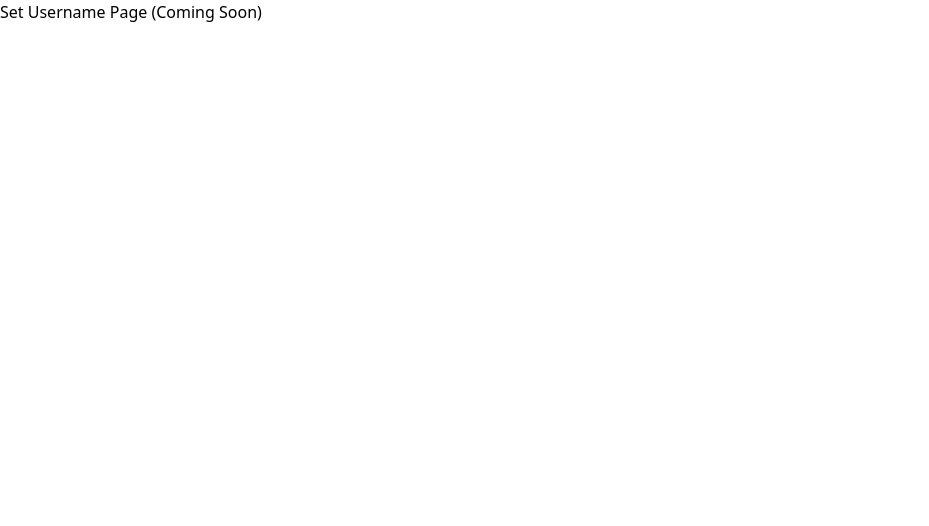
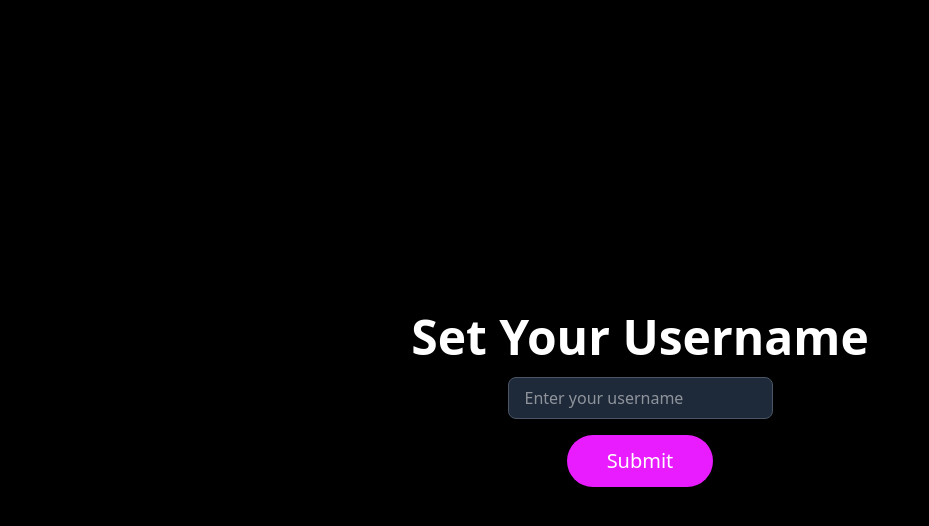
Before and after one commit to Siddesh0002T/rubbyroomchatpro, a React (Vite) app: page /set-username in a window 1280 px wide. Shown: the top 526 px of the page, without its empty margins (0-929 px from the left). Built offline with nearby package versions, Linux system fonts and the light colour scheme.

Commit message:
Add SetUsernamePage and update routing
Introduced a new SetUsernamePage component with a form for setting the username. Updated App.tsx to route '/set-username' to the new component instead of a placeholder.

```diff
--- a/src/App.tsx
+++ b/src/App.tsx
@@ -1,13 +1,14 @@
 import React from 'react';
 import { BrowserRouter as Router, Routes, Route } from 'react-router-dom';
 import GetStartedPage from './pages/GetStartedPage';
+import SetUsernamePage from './pages/SetUsernamePage'; // Import your SetUsernamePage component
 
 const App: React.FC = () => {
   return (
-    <Router>
+     <Router>
       <Routes>
         <Route path="/" element={<GetStartedPage />} />
-        <Route path="/set-username" element={<div>Set Username Page (Coming Soon)</div>} />
+        <Route path="/set-username" element={<SetUsernamePage />} />
       </Routes>
     </Router>
   );
--- /dev/null
+++ b/src/pages/SetUsernamePage.tsx
@@ -0,0 +1,38 @@
+import React, { useState } from 'react';
+import { useNavigate } from 'react-router-dom';
+
+const SetUsernamePage: React.FC = () => {
+  const [username, setUsername] = useState('');
+  const navigate = useNavigate();
+
+  const handleSubmit = (e: React.FormEvent) => {
+    e.preventDefault();
+    // Here you can handle the username submission logic (e.g., save to context or state)
+    console.log('Username set to:', username);
+    navigate('/'); // Navigate to the home or another page after setting the username
+  };
+
+  return (
+    <div className="min-h-screen bg-black flex flex-col items-center justify-center px-6 text-center">
+      <h1 className="text-white text-4xl md:text-5xl font-bold mb-4">Set Your Username</h1>
+      <form onSubmit={handleSubmit} className="flex flex-col items-center">
+        <input
+          type="text"
+          value={username}
+          onChange={(e) => setUsername(e.target.value)}
+          placeholder="Enter your username"
+          className="bg-gray-800 text-white border border-gray-600 rounded-lg py-2 px-4 mb-4"
+          required
+        />
+        <button
+          type="submit"
+          className="bg-[#e81cff] text-white font-medium text-lg md:text-xl py-3 px-10 rounded-full shadow-lg hover:scale-105 transition-transform duration-300"
+        >
+          Submit
+        </button>
+      </form>
+    </div>
+  );
+};
+
+export default SetUsernamePage;
```
